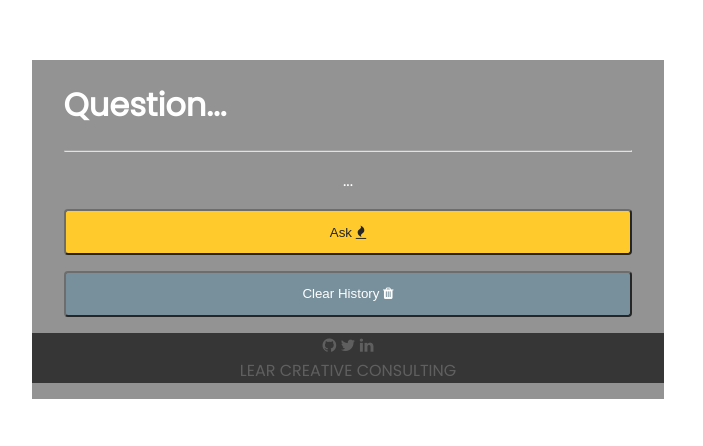
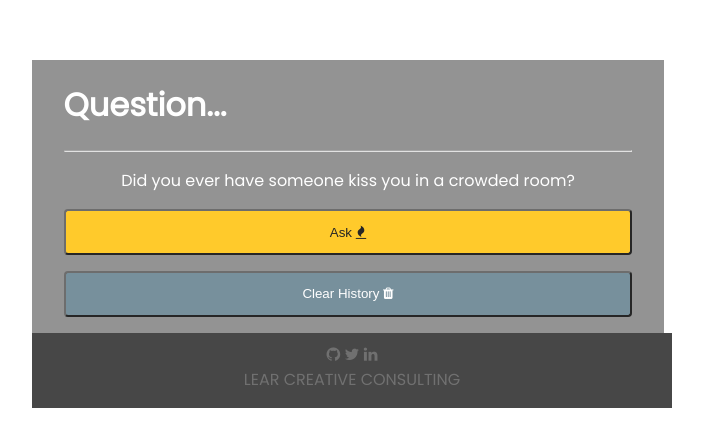
Before and after one commit to stacylear/sparks, a plain HTML site: page index.html in a window 1280 px wide. Shown: the part 130-576 px from the top of the page, without its empty margins (292-995 px from the left). Drawn offline with Linux system fonts and the light colour scheme.

Commit message:
Update index.html

```diff
--- a/index.html
+++ b/index.html
@@ -16,7 +16,7 @@
 		<div class="inner-container content animate-opacity">
 			<h1>Question...</h1>
 			<hr class="opacity">
-		  	<p class="center" id="question">...</p>
+		  	<p class="center" id="question">Did you ever have someone kiss you in a crowded room?</p>
 		  	<p><button class="button block round amber" onclick="getQuestionButtonClick()">Ask <i class="fa fa-fire"></i></button></p>
 			<!-- Previously Asked Questions -->
 			<!--  If uncommented, this will display questions already asked. However, the list will get long and scroll off the page and it doesn't look nice, so for now it's commented out. -->
@@ -31,7 +31,7 @@
 			<p><button class="button block round blue-grey" onclick="clearHistory()">Clear History <i class="fa fa-trash"></i></button></p>
   		</div>
 		<!-- <footer class="container center black text-dark-grey opacity"> -->
-		<footer class="center black text-dark-grey opacity">
+		<footer class="bottom center black text-dark-grey opacity">
 			<a href="https://github.com/stacylear"><i class="fa fa-github text-dark-grey hover-text-amber"></i></a>
 			<a href="https://twitter.com/StacyLearSDE"><i class="fa fa-twitter text-dark-grey hover-text-amber"></i></a>
 			<a href="https://www.linkedin.com/in/stacylear/"><i class="fa fa-linkedin text-dark-grey hover-text-amber"></i></a>
```
